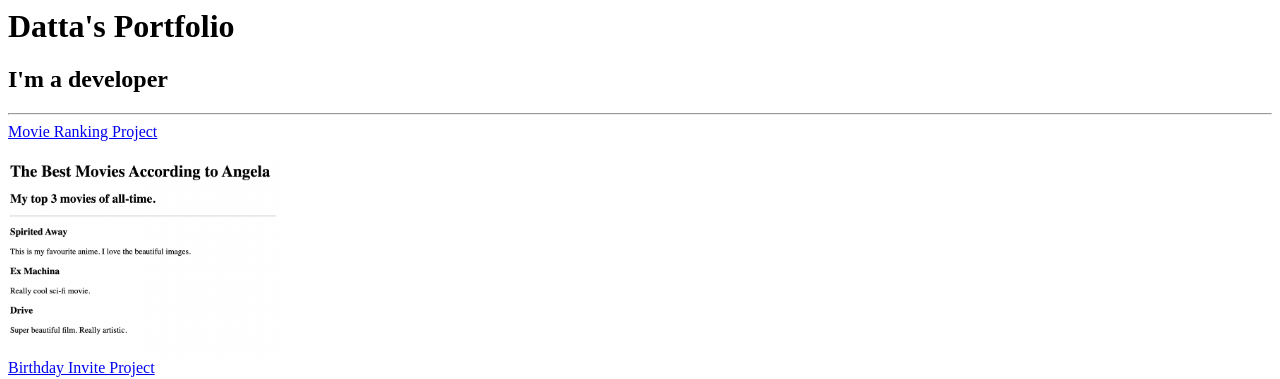
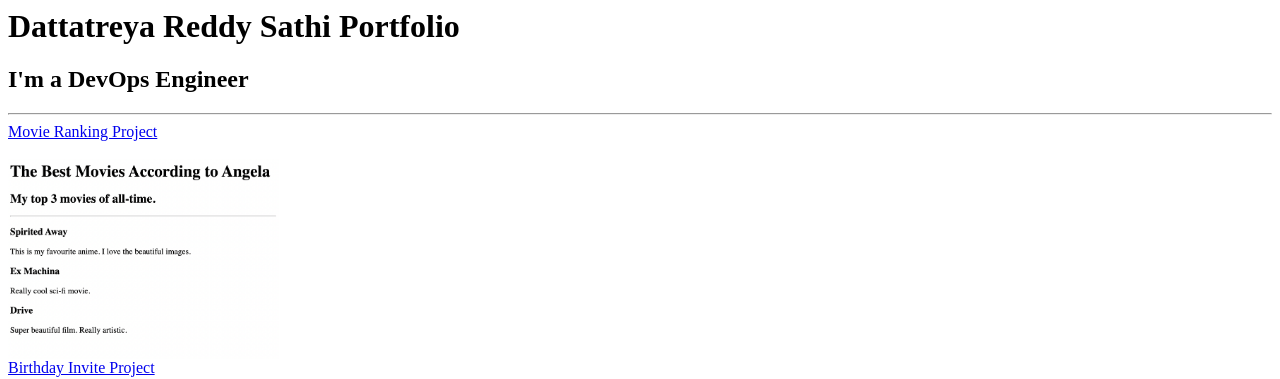
Before and after one commit to dattatreyareddy579-eng/html-portfolio, a plain HTML site: page index.html in a window 1280 px wide. Shown: the top 379 px of the page. Drawn offline with Linux system fonts and the light colour scheme.

Commit message:
Update portfolio title and subtitle

```diff
--- a/index.html
+++ b/index.html
@@ -1,6 +1,6 @@
 <!-- TODO 1: Create the HTML Boilerplate -->
-<h1>Datta's Portfolio</h1>
-<h2>I'm a developer</h2><hr />
+<h1>Dattatreya Reddy Sathi Portfolio</h1>
+<h2>I'm a DevOps Engineer</h2><hr />
 <!-- TODO 2: Add Your previous projects' HTML into the public folder -->
 <a href="./movie-ranking/index.html">Movie Ranking Project</a><br/>
 <!-- TODO 3: Take screenshots of your project previews and add the images to the images folder -->
```
